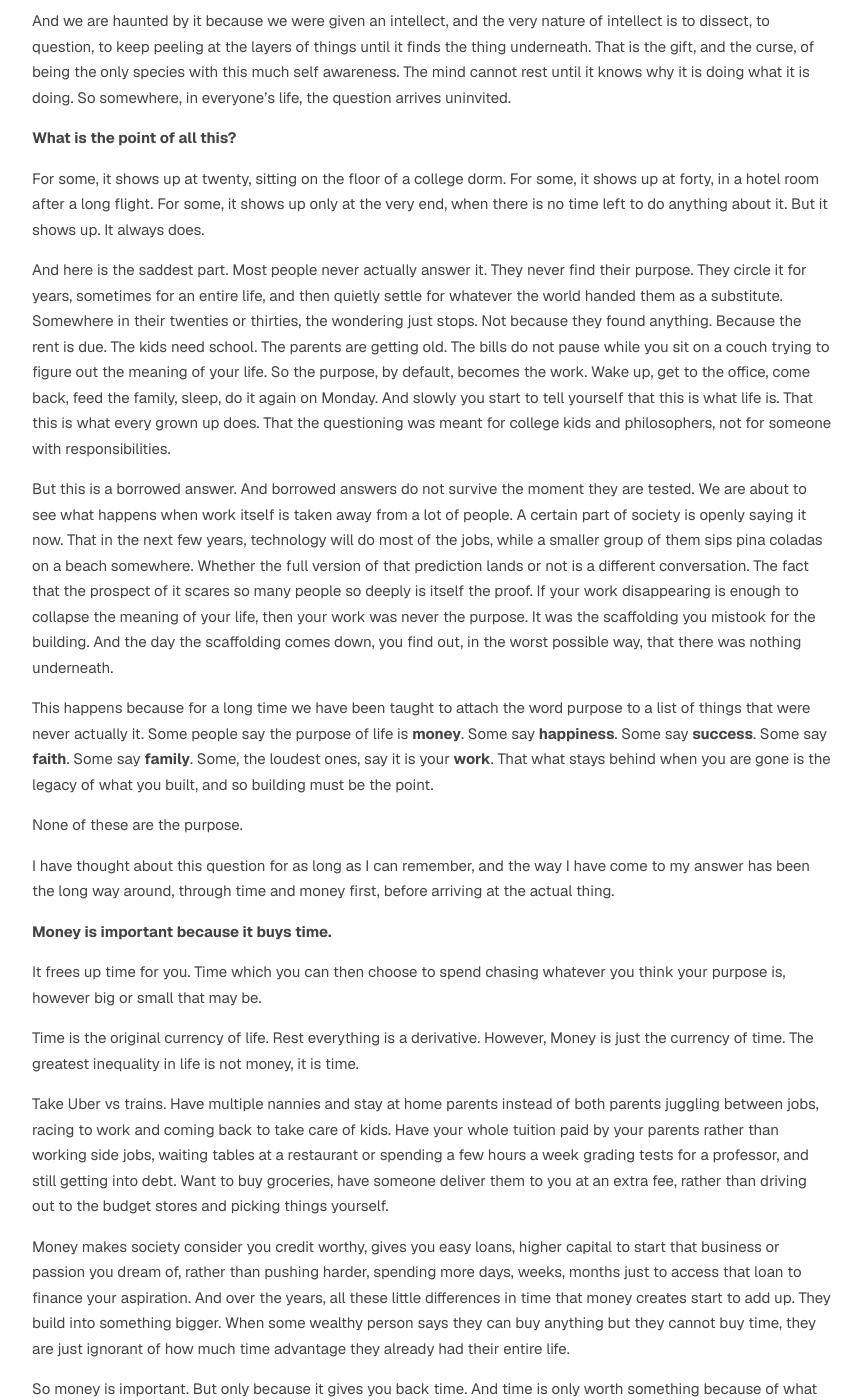
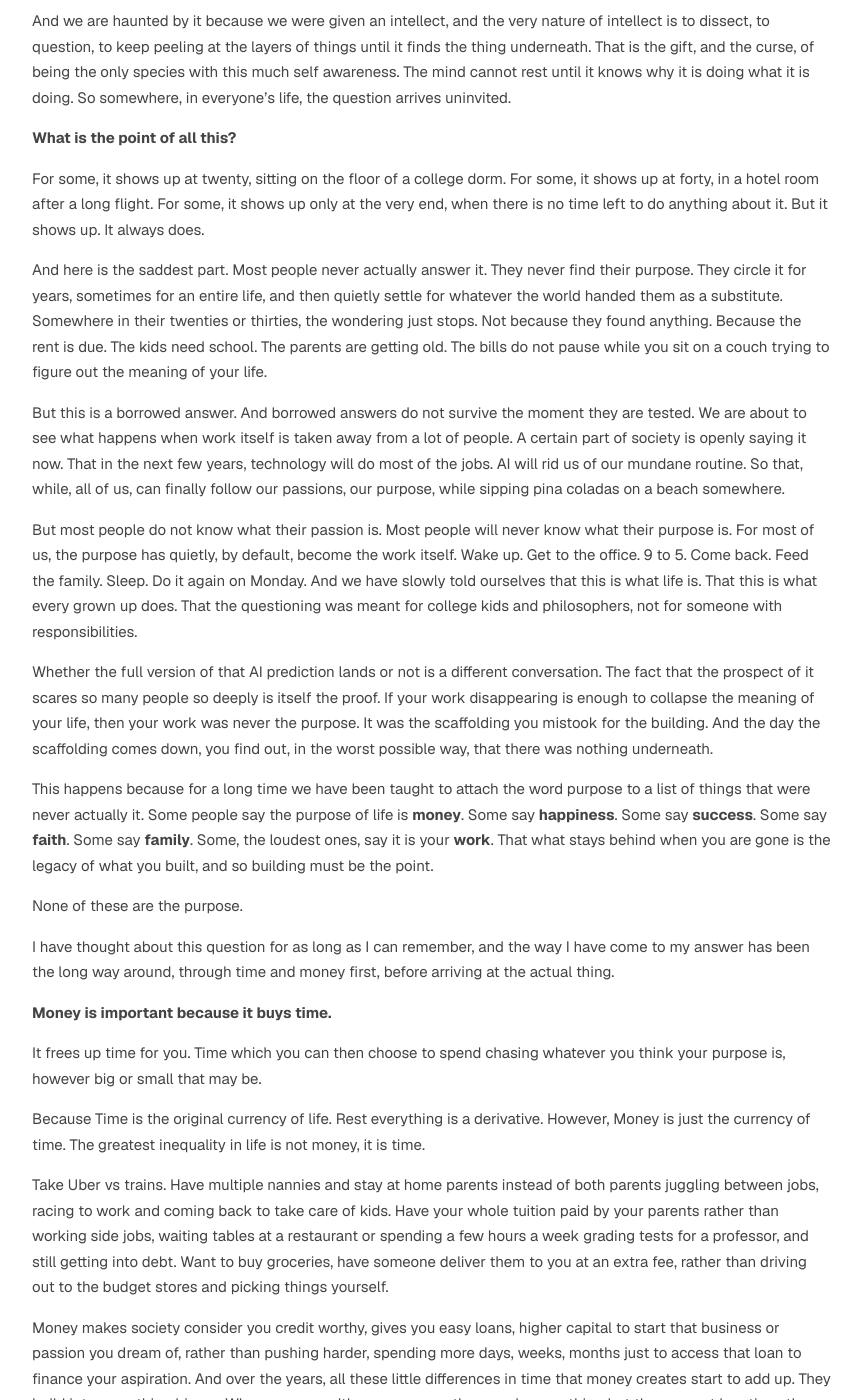
Before and after one commit to trmanish/trmanish.github.io, a Jekyll site: the page built from _posts/2026-05-14-the-purpose-of-life-is-people-letting-them-go-is-the-goal.md, in a window 1280 px wide and 1400 px high, scrolled down 644 px. Shown: the whole window, without its empty margins (208-1070 px from the left). Built offline with Jekyll 4.4.1, drawn with Linux system fonts in a browser that asks for light colours.

Commit message:
Reframe AI/pina colada section around work as default purpose

```diff
--- a/_posts/2026-05-14-the-purpose-of-life-is-people-letting-them-go-is-the-goal.md
+++ b/_posts/2026-05-14-the-purpose-of-life-is-people-letting-them-go-is-the-goal.md
@@ -25,9 +25,13 @@ And we are haunted by it because we were given an intellect, and the very nature
 
 For some, it shows up at twenty, sitting on the floor of a college dorm. For some, it shows up at forty, in a hotel room after a long flight. For some, it shows up only at the very end, when there is no time left to do anything about it. But it shows up. It always does.
 
-And here is the saddest part. Most people never actually answer it. They never find their purpose. They circle it for years, sometimes for an entire life, and then quietly settle for whatever the world handed them as a substitute. Somewhere in their twenties or thirties, the wondering just stops. Not because they found anything. Because the rent is due. The kids need school. The parents are getting old. The bills do not pause while you sit on a couch trying to figure out the meaning of your life. So the purpose, by default, becomes the work. Wake up, get to the office, come back, feed the family, sleep, do it again on Monday. And slowly you start to tell yourself that this is what life is. That this is what every grown up does. That the questioning was meant for college kids and philosophers, not for someone with responsibilities.
+And here is the saddest part. Most people never actually answer it. They never find their purpose. They circle it for years, sometimes for an entire life, and then quietly settle for whatever the world handed them as a substitute. Somewhere in their twenties or thirties, the wondering just stops. Not because they found anything. Because the rent is due. The kids need school. The parents are getting old. The bills do not pause while you sit on a couch trying to figure out the meaning of your life.
 
-But this is a borrowed answer. And borrowed answers do not survive the moment they are tested. We are about to see what happens when work itself is taken away from a lot of people. A certain part of society is openly saying it now. That in the next few years, technology will do most of the jobs, while a smaller group of them sips pina coladas on a beach somewhere. Whether the full version of that prediction lands or not is a different conversation. The fact that the prospect of it scares so many people so deeply is itself the proof. If your work disappearing is enough to collapse the meaning of your life, then your work was never the purpose. It was the scaffolding you mistook for the building. And the day the scaffolding comes down, you find out, in the worst possible way, that there was nothing underneath.
+But this is a borrowed answer. And borrowed answers do not survive the moment they are tested. We are about to see what happens when work itself is taken away from a lot of people. A certain part of society is openly saying it now. That in the next few years, technology will do most of the jobs. AI will rid us of our mundane routine. So that, while, all of us, can finally follow our passions, our purpose, while sipping pina coladas on a beach somewhere.
+
+But most people do not know what their passion is. Most people will never know what their purpose is. For most of us, the purpose has quietly, by default, become the work itself. Wake up. Get to the office. 9 to 5. Come back. Feed the family. Sleep. Do it again on Monday. And we have slowly told ourselves that this is what life is. That this is what every grown up does. That the questioning was meant for college kids and philosophers, not for someone with responsibilities.
+
+Whether the full version of that AI prediction lands or not is a different conversation. The fact that the prospect of it scares so many people so deeply is itself the proof. If your work disappearing is enough to collapse the meaning of your life, then your work was never the purpose. It was the scaffolding you mistook for the building. And the day the scaffolding comes down, you find out, in the worst possible way, that there was nothing underneath.
 
 This happens because for a long time we have been taught to attach the word purpose to a list of things that were never actually it. Some people say the purpose of life is **money**. Some say **happiness**. Some say **success**. Some say **faith**. Some say **family**. Some, the loudest ones, say it is your **work**. That what stays behind when you are gone is the legacy of what you built, and so building must be the point.
 
@@ -39,7 +43,7 @@ I have thought about this question for as long as I can remember, and the way I
 
 It frees up time for you. Time which you can then choose to spend chasing whatever you think your purpose is, however big or small that may be.
 
-Time is the original currency of life. Rest everything is a derivative. However, Money is just the currency of time. The greatest inequality in life is not money, it is time.
+Because Time is the original currency of life. Rest everything is a derivative. However, Money is just the currency of time. The greatest inequality in life is not money, it is time.
 
 Take Uber vs trains. Have multiple nannies and stay at home parents instead of both parents juggling between jobs, racing to work and coming back to take care of kids. Have your whole tuition paid by your parents rather than working side jobs, waiting tables at a restaurant or spending a few hours a week grading tests for a professor, and still getting into debt. Want to buy groceries, have someone deliver them to you at an extra fee, rather than driving out to the budget stores and picking things yourself.
 
```
